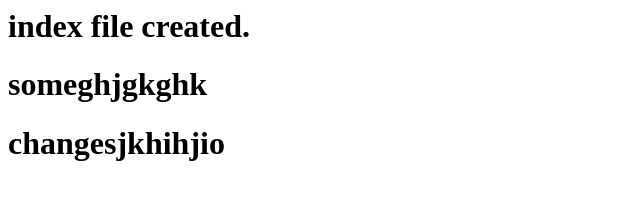
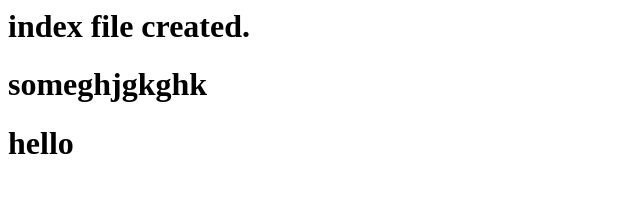
Before and after one commit to stuti-sidhu/workshop-oss, a plain HTML site: page index.html in a window 1280 px wide. Shown: the whole page, without its empty margins (0-640 px from the left). Drawn offline with Linux system fonts and the light colour scheme.

Commit message:
chanes in extra

```diff
--- a/index.html
+++ b/index.html
@@ -1,4 +1,4 @@
 <h1>index file created. </h1>
 <h1>someghjgkghk<h1>
 
-    <h1>changesjkhihjio</h1>
+    <h1>hello</h1>
```
